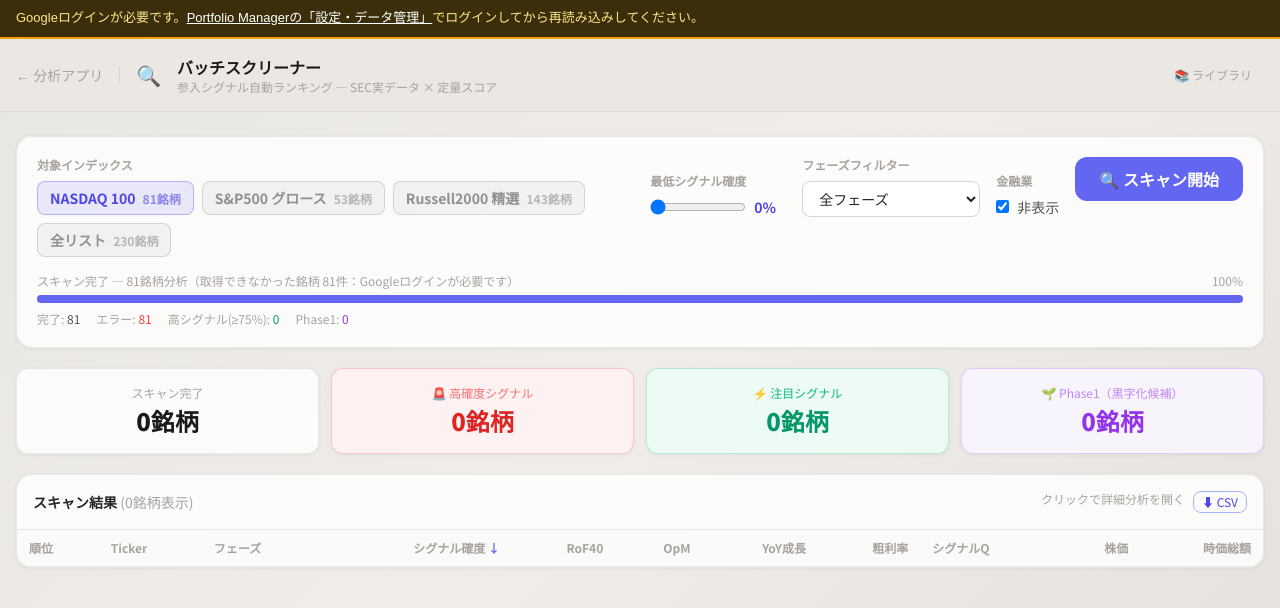
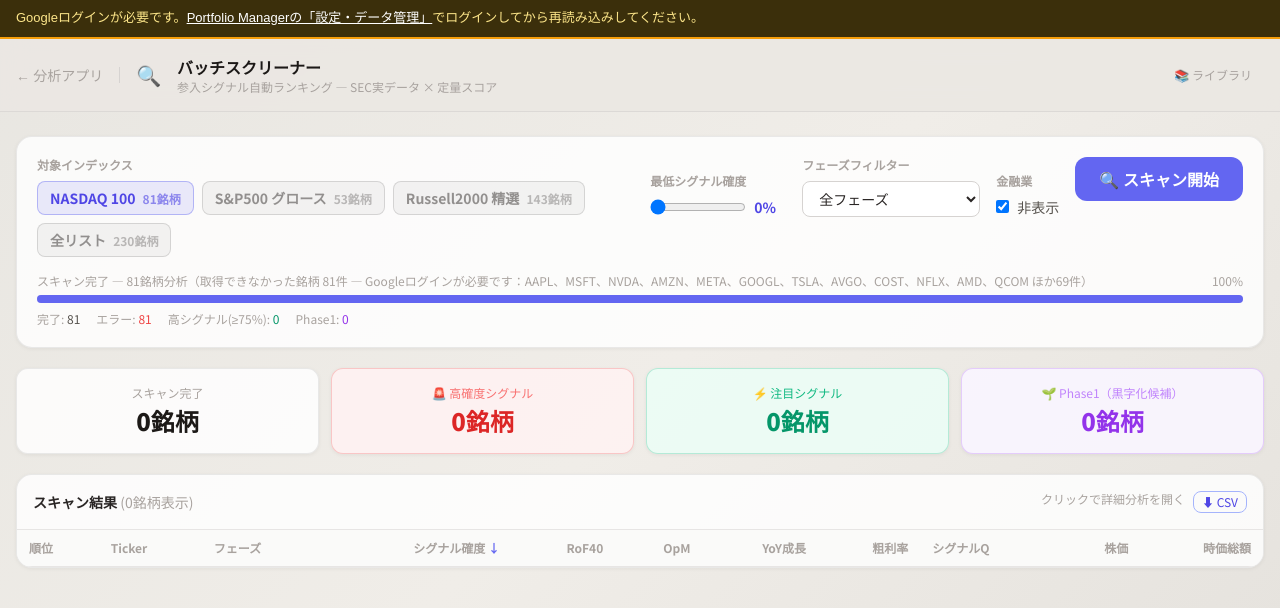
Before and after one commit to taka-invest/portfolio-manager, a website: page research/screener.html in a window 1280 px wide. Both pictures are taken after a click on the button "🔍 スキャン開始". Drawn offline with nearby package versions, Linux system fonts and the light colour scheme.

Commit message:
Screener: name the tickers that could not be fetched, grouped by reason (#32)
Co-authored-by: TAKA <naoki@maruyasusyounan.com>
Co-authored-by: Claude Opus 5.5 <noreply@anthropic.com>

```diff
--- a/research/screener.html
+++ b/research/screener.html
@@ -346,7 +346,9 @@ async function startScan() {
   // 並列に送っても速くならず、待ち行列があふれて失敗するだけなので、1バッチずつ順に送る。
   const MAX_CONCURRENT = 1;
   const RETRY_WAIT_MS = 3000;
-  let lastError = '';
+  // 取得できなかった銘柄を理由ごとに集める（完了表示で銘柄名を出し、リストの見直しに使う）。
+  const failed = new Map();   // 理由 -> [ticker]
+  const fail = (tickerList, reason) => { if (!failed.has(reason)) failed.set(reason, []); failed.get(reason).push(...tickerList); };
   const batchQueue = [...batches];
   const running = [];
 
@@ -370,7 +372,7 @@ async function startScan() {
       }
       if (Array.isArray(r.data)) {
         for (const item of r.data) {
-          if (item.error) { errors++; lastError = item.error; }
+          if (item.error) { errors++; fail([item.ticker], item.error); }
           else { allResults.push(item); }
           done++;
         }
@@ -378,14 +380,14 @@ async function startScan() {
         // 失敗したバッチも件数に数える（以前は数えずに進捗が止まって見えた）。
         errors += batch.length;
         done   += batch.length;
-        lastError = r.status === 401 ? 'Googleログインが必要です'
+        fail(batch, r.status === 401 ? 'Googleログインが必要です'
           : r.status === 403 ? 'このアカウントには利用許可がありません'
-          : 'サーバーの取得に失敗しました（HTTP ' + r.status + '）';
+          : 'サーバーの取得に失敗しました（HTTP ' + r.status + '）');
       }
     } catch(e) {
       errors += batch.length;
       done   += batch.length;
-      lastError = 'ネットワークに接続できません';
+      fail(batch, 'ネットワークに接続できません');
     }
     updateProgress(done, tickers.length, errors);
     updateStats();
@@ -414,7 +416,8 @@ async function startScan() {
   document.getElementById('scanBtn').disabled = false;
   document.getElementById('scanBtn').textContent = '🔍 スキャン開始';
   document.getElementById('progressLabel').textContent = `スキャン完了 — ${done}銘柄分析`
-    + (errors ? `（取得できなかった銘柄 ${errors}件：${lastError}）` : '');
+    + (errors ? `（取得できなかった銘柄 ${errors}件 — ` + [...failed].map(([reason, list]) =>
+      `${reason}：${list.slice(0, 12).join('、')}${list.length > 12 ? ` ほか${list.length - 12}件` : ''}`).join(' ／ ') + '）' : '');
   document.getElementById('summaryCards').classList.remove('hidden');
   document.getElementById('resultsSection').classList.remove('hidden');
   updateStats();
```
Also changed, not shown: tests/screener-stability.spec.js (+6 -4 lines).
